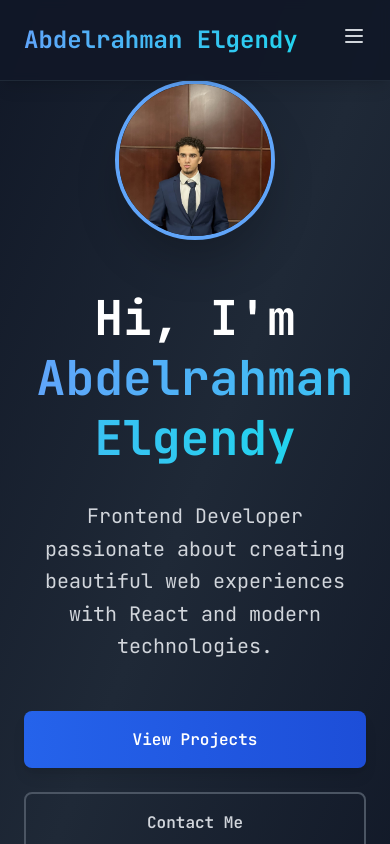
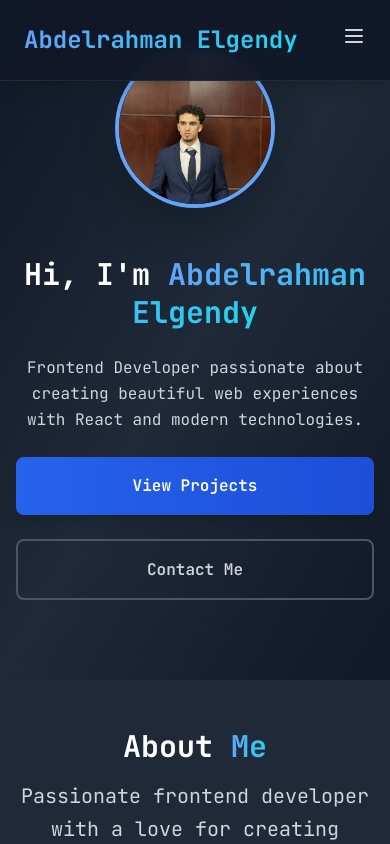
Before and after one commit to abdelelgendy/portfolio-cs, a React (Vite) app in the folder portfolio/: page / in a window 390 px wide. Shown: the top 844 px of the page. Built offline with nearby package versions, Linux system fonts and the light colour scheme.

Commit message:
fixign scalling
- making each component a bit smaller
- adding reactive mobile responsiveness

```diff
--- a/portfolio/src/App.css
+++ b/portfolio/src/App.css
@@ -1,6 +1,32 @@
 /* Mr. Robot inspired portfolio styles */
 * {
   scroll-behavior: smooth;
+}
+
+/* Base typography and responsive scaling
+   Use root font-size to proportionally scale Tailwind's rem-based utilities
+   Mobile-first: 16px base, slightly reduced on wider screens to avoid oversized headings */
+:root {
+  --base-font-size: 16px;
+}
+
+html {
+  font-size: var(--base-font-size);
+}
+
+/* Medium screens: scale slightly down */
+@media (min-width: 768px) {
+  html { font-size: 15px; }
+}
+
+/* Large / wide screens: scale down a bit more so headings don't dominate */
+@media (min-width: 1280px) {
+  html { font-size: 14px; }
+}
+
+body {
+  line-height: 1.45;
+  font-family: Inter, system-ui, -apple-system, 'Segoe UI', Roboto, 'Helvetica Neue', Arial, 'Noto Sans', 'Apple Color Emoji', 'Segoe UI Emoji', 'Segoe UI Symbol';
 }
 
 /* Remove default root styles and apply dark theme */
@@ -35,10 +61,18 @@
 
 /* Container for consistent spacing with terminal aesthetics */
 .container {
-  max-width: 1200px;
+  max-width: 1000px;
   margin: 0 auto;
   padding: 0 1rem;
   position: relative;
+}
+
+/* Narrow wrapper utility for main content to make the site feel less wide */
+.narrow-container {
+  max-width: 1100px;
+  margin: 0 auto;
+  padding-left: 1rem;
+  padding-right: 1rem;
 }
 
 /* Hacker-style smooth transitions */
@@ -126,3 +160,26 @@
     inset 0 0 20px rgba(0, 0, 0, 0.2);
   transform: translateY(-2px);
 }
+
+/* Per-component UI scale utility (10% smaller) */
+.ui-scale-90 {
+  transform: scale(0.9);
+  transform-origin: top left;
+  /* preserve layout flow by making the scaled element a block-level transform container */
+  display: block;
+}
+
+/* Limit a section to viewport height and make it scrollable internally if content overflows */
+.fit-vh {
+  max-height: 100vh;
+  overflow-y: auto;
+  -webkit-overflow-scrolling: touch;
+}
+
+/* On small screens we don't want sections constrained to 100vh (they should flow naturally) */
+@media (max-width: 640px) {
+  .fit-vh {
+    max-height: none;
+    overflow-y: visible;
+  }
+}
--- a/portfolio/src/App.jsx
+++ b/portfolio/src/App.jsx
@@ -267,8 +267,8 @@ function App() {
       </nav>
 
       {/* Home Section */}
-      <section id="home" className="pt-20 py-32 bg-gradient-to-br from-gray-900 via-gray-800 to-gray-900">
-        <div className="max-w-6xl mx-auto px-6 text-center">
+      <section id="home" className="pt-12 py-20 bg-gradient-to-br from-gray-900 via-gray-800 to-gray-900 fit-vh">
+  <div className="max-w-4xl mx-auto px-4 text-center ui-scale-90 narrow-container">
           {/* Profile Picture */}
           <div className="mb-12">
             <div className="w-40 h-40 mx-auto rounded-full overflow-hidden border-4 border-blue-400 shadow-2xl transform hover:scale-105 transition-transform duration-300">
@@ -284,10 +284,10 @@ function App() {
             </div>
           </div>
 
-          <h1 className="text-5xl md:text-7xl font-bold text-white mb-8 leading-tight">
+          <h1 className="text-3xl md:text-5xl font-bold text-white mb-6 leading-tight">
             Hi, I'm <span className="text-transparent bg-clip-text bg-gradient-to-r from-blue-400 to-cyan-400">Abdelrahman Elgendy</span>
           </h1>
-          <p className="text-xl md:text-2xl text-gray-300 mb-12 max-w-3xl mx-auto leading-relaxed">
+          <p className="text-base md:text-lg text-gray-300 mb-6 max-w-3xl mx-auto leading-relaxed">
             Frontend Developer passionate about creating beautiful web experiences
             with React and modern technologies.
           </p>
@@ -309,10 +309,10 @@ function App() {
       </section>
 
       {/* About Section */}
-      <section id="about" className="py-24 bg-gray-800">
-        <div className="max-w-6xl mx-auto px-6">
+      <section id="about" className="py-12 bg-gray-800 fit-vh">
+  <div className="max-w-4xl mx-auto px-4 ui-scale-90 narrow-container">
           <div className="text-center mb-16">
-            <h2 className="text-4xl md:text-5xl font-bold text-white mb-6">
+            <h2 className="text-3xl md:text-4xl font-bold text-white mb-4">
               About <span className="text-transparent bg-clip-text bg-gradient-to-r from-blue-400 to-cyan-400">Me</span>
             </h2>
             <p className="text-xl text-gray-300 max-w-3xl mx-auto leading-relaxed">
@@ -320,7 +320,7 @@ function App() {
             </p>
           </div>
 
-          <div className="grid md:grid-cols-2 gap-12 items-center">
+          <div className="grid md:grid-cols-2 gap-8 items-center">
             <div className="space-y-6">
               <p className="text-lg text-gray-300 leading-relaxed">
                 I'm a frontend developer who enjoys turning complex problems into simple, beautiful designs.
@@ -373,10 +373,10 @@ function App() {
       </section>
 
       {/* Projects Section */}
-      <section id="projects" className="py-24 bg-gray-900">
-        <div className="max-w-7xl mx-auto px-6">
+      <section id="projects" className="py-12 bg-gray-900 fit-vh">
+  <div className="max-w-5xl mx-auto px-4 ui-scale-90 narrow-container">
           <div className="text-center mb-16">
-            <h2 className="text-4xl md:text-5xl font-bold text-white mb-6">
+            <h2 className="text-3xl md:text-4xl font-bold text-white mb-4">
               Featured <span className="text-transparent bg-clip-text bg-gradient-to-r from-blue-400 to-cyan-400">Projects</span>
             </h2>
             <p className="text-xl text-gray-300 max-w-3xl mx-auto leading-relaxed">
@@ -395,8 +395,8 @@ function App() {
       </section>
 
       {/* Contact Section */}
-      <section id="contact" className="py-24 bg-gradient-to-br from-gray-800 via-gray-900 to-gray-800">
-        <div className="max-w-5xl mx-auto px-6 text-center">
+      <section id="contact" className="py-12 bg-gradient-to-br from-gray-800 via-gray-900 to-gray-800 fit-vh">
+  <div className="max-w-4xl mx-auto px-4 text-center ui-scale-90 narrow-container">
           <h2 className="text-4xl md:text-5xl font-bold text-white mb-6">
             Let's <span className="text-transparent bg-clip-text bg-gradient-to-r from-blue-400 to-cyan-400">Connect</span>
           </h2>
--- a/portfolio/src/components/Footer.jsx
+++ b/portfolio/src/components/Footer.jsx
@@ -1,6 +1,6 @@
 const Footer = () => {
   return (
-    <footer className="bg-gray-900 text-white py-12">
+    <footer className="bg-gray-900 text-white py-12 ui-scale-90">
       <div className="max-w-6xl mx-auto px-4 sm:px-6 lg:px-8">
         <div className="grid grid-cols-1 md:grid-cols-3 gap-8">
           {/* Brand */}
--- a/portfolio/src/components/ProjectComponents.jsx
+++ b/portfolio/src/components/ProjectComponents.jsx
@@ -57,9 +57,9 @@ export const ProjectCard = ({
 
   return (
     <>
-      <div className={`${cardVariants[cardVariant]} ${className} group`}>
+      <div className={`${cardVariants[cardVariant]} ${className} group ui-scale-90`}>
         {/* Image Section with Enhanced Loading States */}
-        <div className="relative h-48 md:h-56 bg-gray-700 overflow-hidden">
+  <div className="relative h-40 md:h-48 bg-gray-700 overflow-hidden">
           {!imageLoaded && !imageError && (
             <div className="absolute inset-0 bg-gray-700 animate-pulse flex items-center justify-center">
               <div className="text-gray-400">Loading...</div>
@@ -140,13 +140,13 @@ export const ProjectCard = ({
         </div>
 
         {/* Content Section */}
-        <div className="p-6">
-          <h3 className="text-xl font-bold text-white mb-2 group-hover:text-blue-400 transition-colors duration-200">
+          <div className="p-4">
+          <h3 className="text-lg font-bold text-white mb-2 group-hover:text-blue-400 transition-colors duration-200">
             {project.title}
           </h3>
 
           {/* Short Description */}
-          <p className="text-gray-300 mb-4 line-clamp-3 leading-relaxed">
+          <p className="text-gray-300 mb-4 line-clamp-3 leading-relaxed text-sm">
             {project.description}
           </p>
 
@@ -212,7 +212,7 @@ export const ProjectCard = ({
 
       {/* Professional Slide-out Details Panel */}
       {showDetailsPanel && (
-        <div className="fixed inset-0 z-50">
+        <div className="fixed inset-0 z-50 ui-scale-90">
           {/* Transparent Backdrop */}
           <div
             className="absolute inset-0 bg-black/40 backdrop-blur-sm transition-opacity duration-300"
@@ -286,8 +286,8 @@ export const ProjectCard = ({
 
                 {/* Thumbnail Gallery */}
                 {images.length > 1 && (
-                  <div className="mt-6">
-                    <div className="grid grid-cols-6 gap-3">
+                  <div className="mt-4">
+                    <div className="grid grid-cols-4 md:grid-cols-6 gap-3">
                       {images.map((image, index) => (
                         <button
                           key={index}
@@ -320,7 +320,7 @@ export const ProjectCard = ({
             </div>
 
             {/* Right: Project Details */}
-            <div className="w-2/5 bg-gray-900/95 backdrop-blur-md border-l border-gray-700/50 flex flex-col shadow-2xl">
+            <div className="w-2/5 bg-gray-900/95 backdrop-blur-md border-l border-gray-700/50 flex flex-col shadow-2xl ui-scale-90">
               {/* Panel Header */}
               <div className="flex items-center justify-between p-5 border-b border-gray-700/50 bg-gradient-to-r from-gray-800/90 to-gray-900/90">
                 <div>
@@ -457,13 +457,13 @@ export const ProjectsGrid = ({
     : projects;
 
   const gridClasses = {
-    grid: "grid grid-cols-1 md:grid-cols-2 lg:grid-cols-3 gap-8",
-    masonry: "columns-1 md:columns-2 lg:columns-3 gap-8 space-y-8",
-    list: "flex flex-col gap-6"
+    grid: "grid grid-cols-1 md:grid-cols-2 lg:grid-cols-2 gap-6",
+    masonry: "columns-1 md:columns-2 lg:columns-2 gap-6 space-y-6",
+    list: "flex flex-col gap-4"
   };
 
   return (
-    <div className={`${gridClasses[layout]} ${className}`}>
+    <div className={`${gridClasses[layout]} ${className} ui-scale-90`}>
       {filteredProjects.map((project, index) => (
         <ProjectCard
           key={project.id || index}
--- a/portfolio/src/components/SkillCard.jsx
+++ b/portfolio/src/components/SkillCard.jsx
@@ -11,7 +11,7 @@ const SkillCard = ({ category }) => {
   };
 
   return (
-    <div className="bg-white rounded-lg p-6 shadow-md hover:shadow-lg transition-shadow">
+    <div className="bg-white rounded-lg p-6 shadow-md hover:shadow-lg transition-shadow ui-scale-90">
       <h3 className="text-lg font-semibold text-gray-900 mb-4 text-center">
         {category.category}
       </h3>
--- a/portfolio/src/pages/Home.jsx
+++ b/portfolio/src/pages/Home.jsx
@@ -1,14 +1,14 @@
 export default function Home() {
   return (
-    <div className="text-center py-20">
-      <h1 className="text-4xl md:text-6xl font-bold text-gray-900 mb-6">
+  <div className="text-center py-12 ui-scale-90">
+  <h1 className="text-2xl md:text-4xl font-bold text-gray-900 mb-4">
         Hi, I'm{' '}
         <span className="text-blue-600">
           Abdelrahman Elgendy
         </span>
       </h1>
 
-      <p className="text-lg md:text-xl text-gray-600 mb-8 max-w-2xl mx-auto">
+  <p className="text-base md:text-lg text-gray-600 mb-6 max-w-2xl mx-auto">
         Frontend Developer passionate about creating beautiful web experiences
         with React and modern technologies.
       </p>
```
Also changed, not shown: portfolio/src/components/Navbar.jsx (+5 -5 lines), portfolio/src/components/ProjectCard.jsx (+5 -5 lines), portfolio/src/pages/About.jsx (+4 -4 lines), portfolio/src/pages/Projects.jsx (+4 -4 lines).
